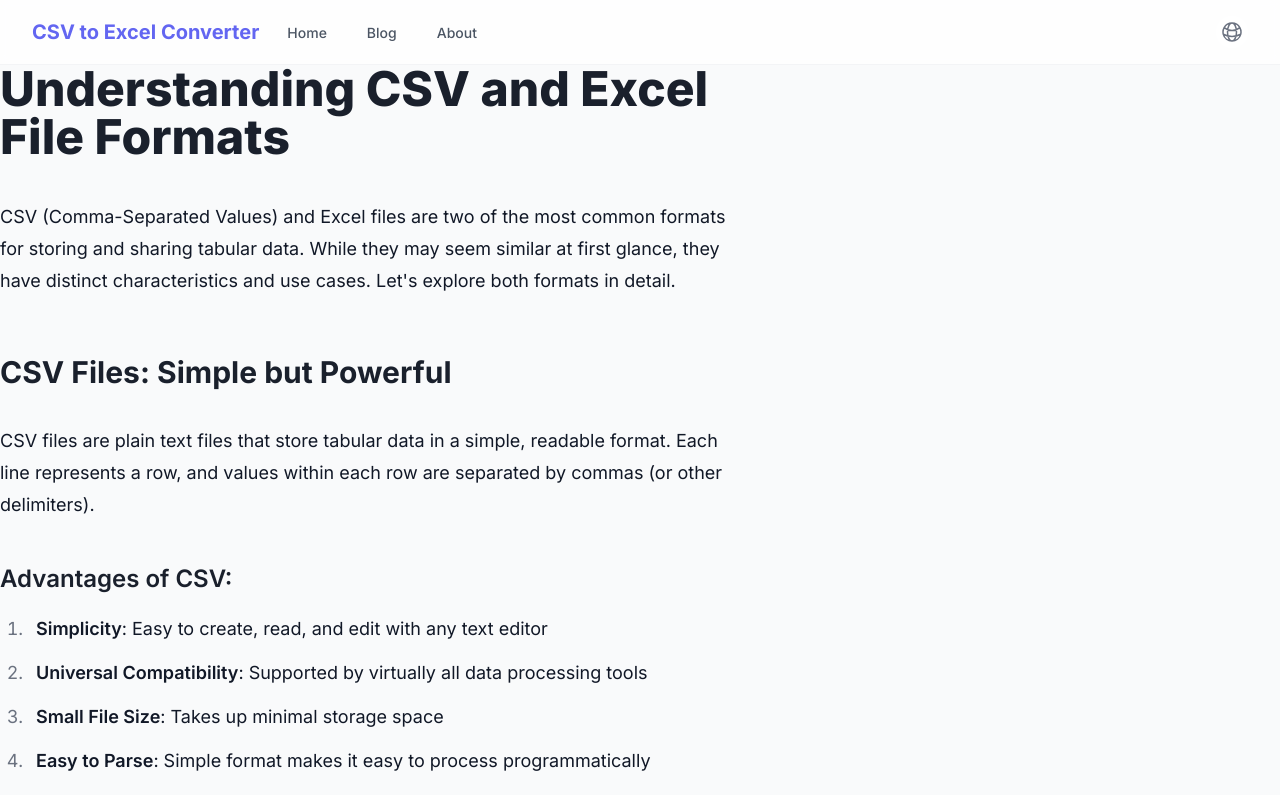
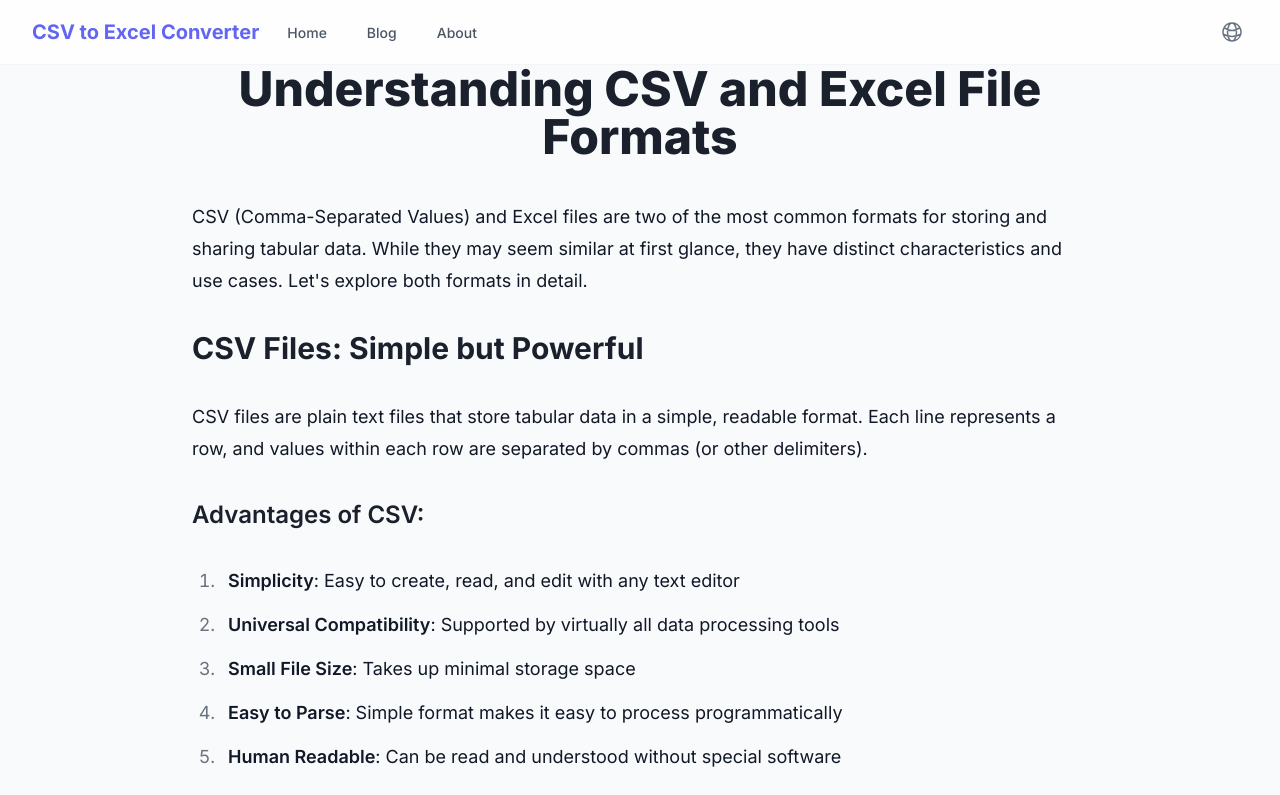
Before and after one commit to MixerJ/csv-to-excel, a Next.js app: page /blog/understanding-csv-excel in a window 1280 px wide. Shown: the top 795 px of the page. Built offline with nearby package versions, Linux system fonts and the light colour scheme.

Commit message:
modify: 修改部分设定

```diff
--- a/src/app/blog/[slug]/layout.tsx
+++ b/src/app/blog/[slug]/layout.tsx
@@ -12,16 +12,18 @@ export default function BlogLayout({
   children: React.ReactNode;
 }) {
   return (
-    <div className="min-h-screen bg-white flex items-center justify-center">
-      <div className="w-[60%]">
-        <AnimatedArticle>
-          <div className="px-6 py-10 sm:px-8 lg:px-12 flex justify-center">
-            <div className="w-full max-w-2xl">
-              {children}
-            </div>
+    <main className="bg-white pt-32">
+      <div className="container mx-auto px-4 sm:px-6 lg:px-8">
+        <div className="mt-32">
+          <div className="w-[60%] mx-auto">
+            <AnimatedArticle>
+              <div className="px-6 py-10 sm:px-8 lg:px-12">
+                {children}
+              </div>
+            </AnimatedArticle>
           </div>
-        </AnimatedArticle>
+        </div>
       </div>
-    </div>
+    </main>
   );
 }
--- a/src/app/blog/understanding-csv-excel/BlogContent.tsx
+++ b/src/app/blog/understanding-csv-excel/BlogContent.tsx
@@ -4,8 +4,9 @@ import React from 'react';
 
 export default function BlogContent() {
   return (
-    <div className="prose prose-lg">
-      <h1>Understanding CSV and Excel File Formats</h1>
+    <div className="prose prose-lg mx-auto max-w-4xl">
+      <div className="space-y-8">
+        <h1 className="text-center">Understanding CSV and Excel File Formats</h1>
 
         <p>
           CSV (Comma-Separated Values) and Excel files are two of the most common formats
@@ -117,5 +118,6 @@ export default function BlogContent() {
           into professionally formatted Excel workbooks while maintaining data integrity.
         </p>
       </div>
+    </div>
   );
 }
```
Lines whose indentation alone changed are shown as unchanged.
